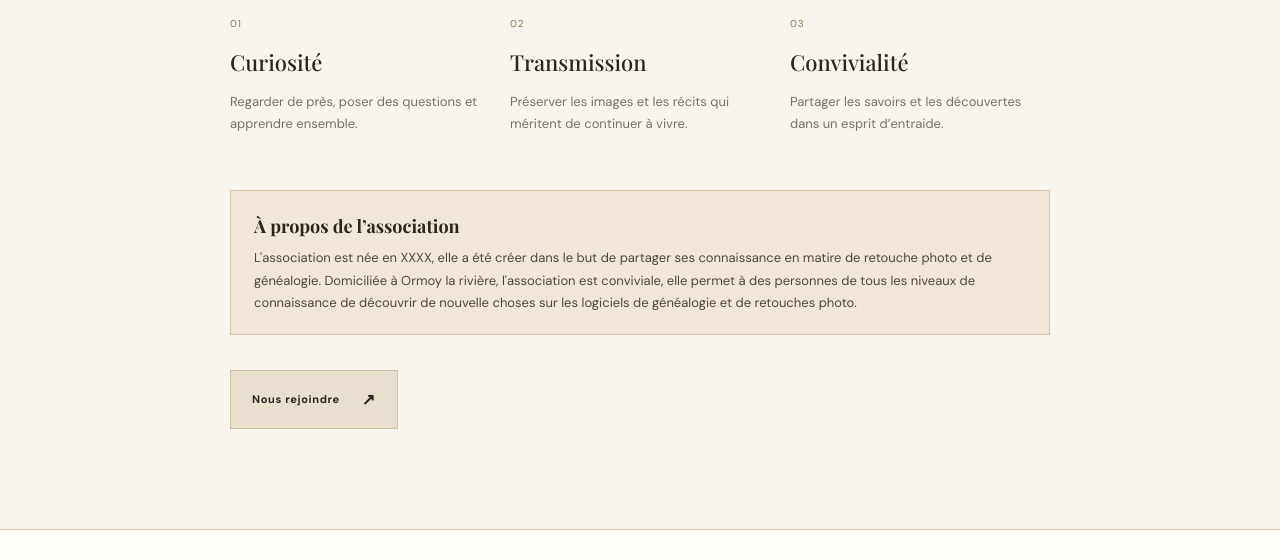
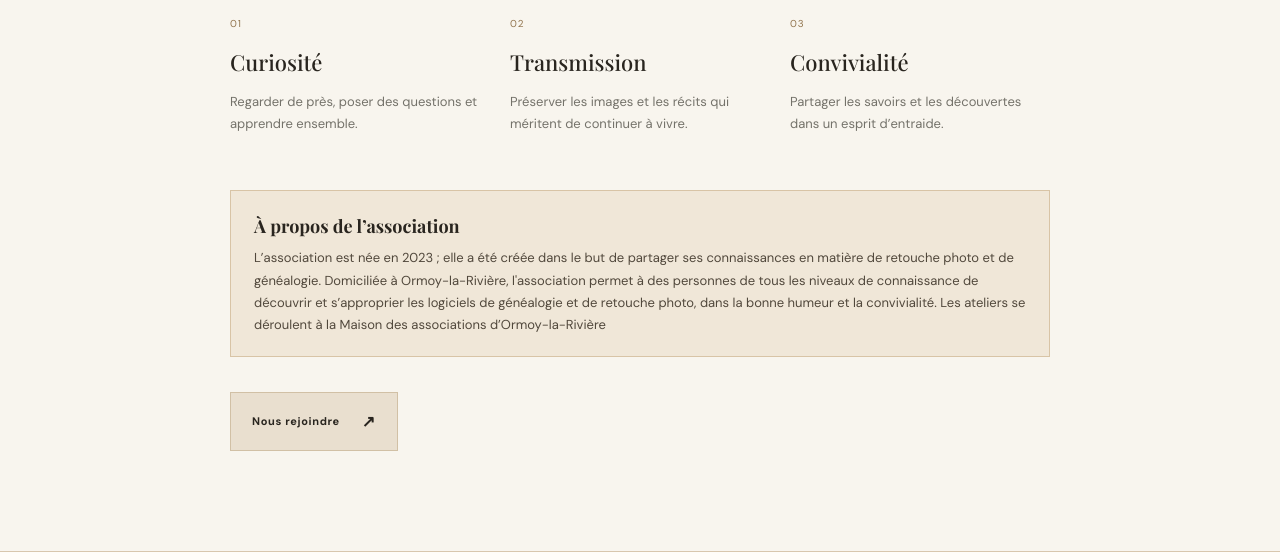
Before and after one commit to matmat-1313/matmat-1313.github.io, a plain HTML site: page association.html in a window 1280 px wide. Shown: the part 1019-1579 px from the top of the page. Drawn offline with nearby package versions, Linux system fonts and the light colour scheme; a web font is replaced by a local one.

Commit message:
Revise association description with new details
mise a jour texte en bas page asso avec info sur creation et autre

```diff
--- a/association.html
+++ b/association.html
@@ -117,7 +117,12 @@
 
                 <div class="notice">
                 <strong>À propos de l’association</strong>
-                <p>L'association est née en XXXX, elle a été créer dans le but de partager ses connaissance en matire de retouche photo et de généalogie. Domiciliée à Ormoy la rivière, l'association est conviviale, elle permet à des personnes de tous les niveaux de connaissance de découvrir de nouvelle choses sur les logiciels de généalogie et de retouches photo.</p>
+                <p>L’association est née en 2023 ; elle a été créée dans le but de partager ses connaissances en matière de retouche photo et de généalogie.
+
+Domiciliée à Ormoy-la-Rivière, l'association permet à des personnes de tous les niveaux de connaissance de découvrir et s’approprier les logiciels de généalogie et de retouche photo, dans la bonne humeur et la convivialité.
+
+Les ateliers se déroulent à la Maison des associations d’Ormoy-la-Rivière</p>
+
                    <!-- modifier la déscription de l'association avant la publication avec un peu plus de détail et avec l'année de création -->
              </div>
 
```
